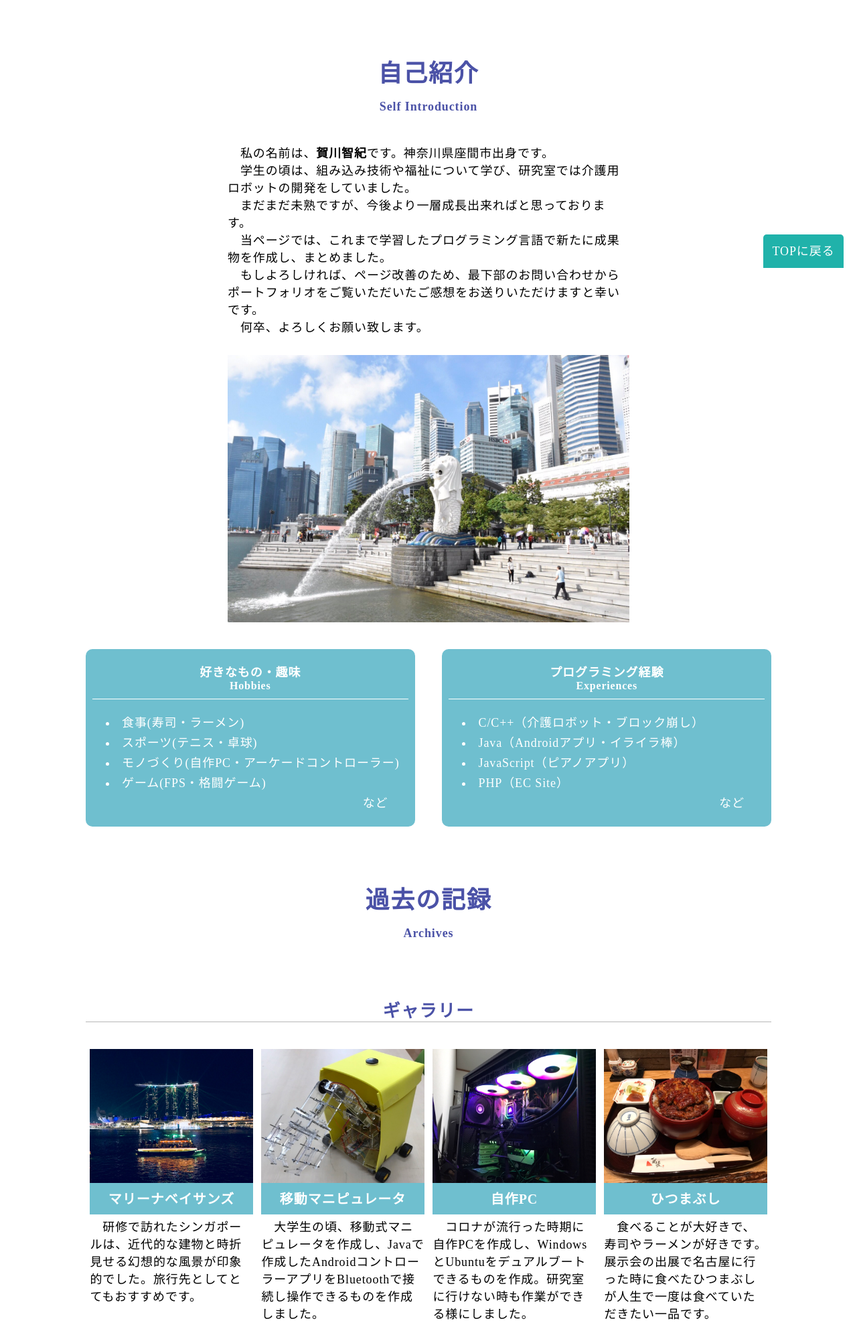
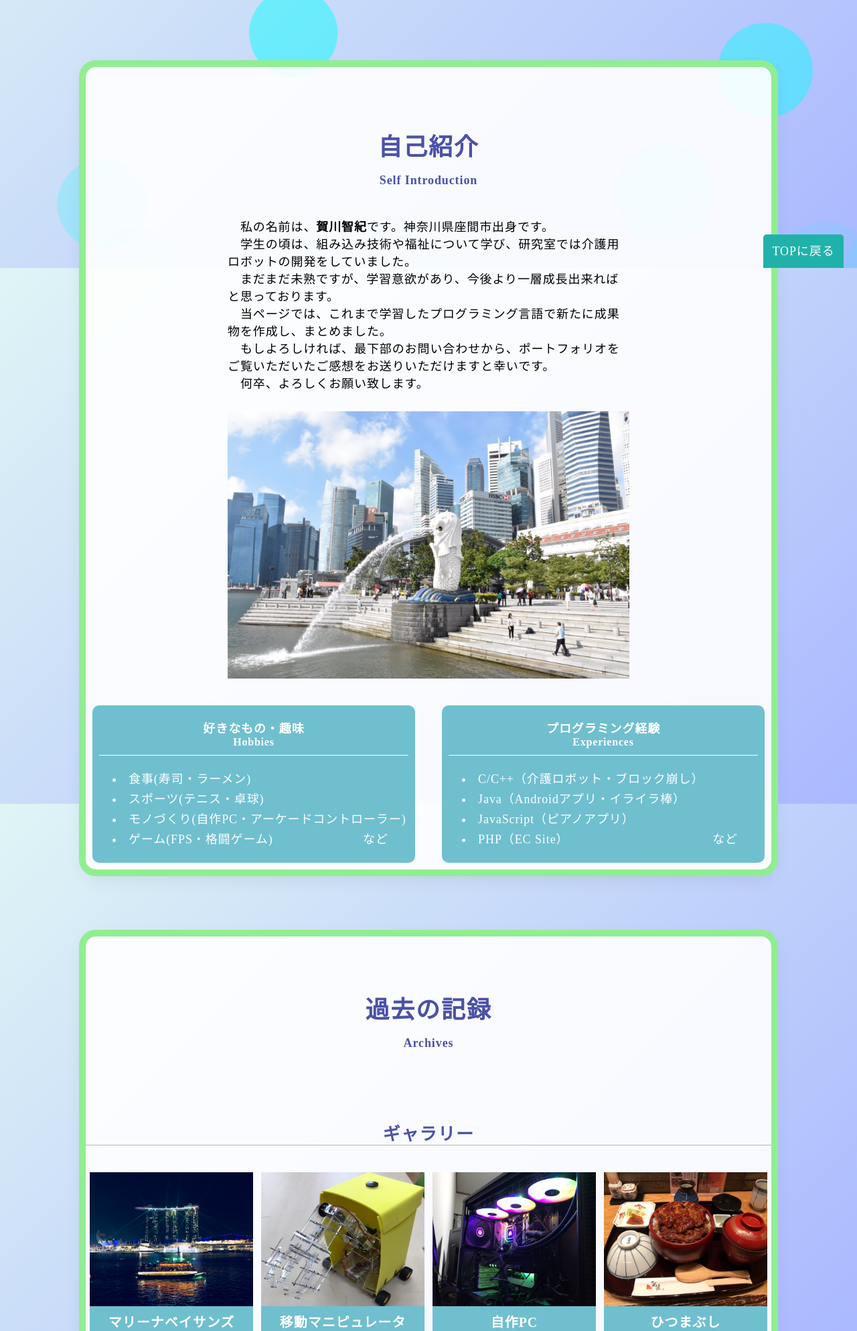
Before and after one commit to Tomoki-Kagawa/tomoki_kagawa_portfolio, a PHP site: page / in a window 1280 px wide. Shown: the part 400-2387 px from the top of the page at 67% size. Run offline with PHP 8.4, Linux system fonts and the light colour scheme; the visitor is signed in with stand-in values (Sample User, id 1); some libraries are stand-ins or nearby versions.

Commit message:
animation

```diff
--- a/htdocs/index.php
+++ b/htdocs/index.php
@@ -44,16 +44,32 @@ require_once './PHPMailer/src/SMTP.php';
     <!--メイン画像-->
     <div class="main"></div>
 
+    <!--背景アニメーション-->
+    <div class="animation">
+      <span></span>
+      <span></span>
+      <span></span>
+      <span></span>
+      <span></span>
+      <span></span>
+      <span></span>
+      <span></span>
+      <span></span>
+      <span></span>
+      <span></span>
+      <span></span>
+    </div>
+
     <!--自己紹介-->
-    <div class="self_introduction container" id="self-introduction">
+    <div class="self_introduction container scroll" id="self-introduction">
       <div class="intro">
         <h2 class="Japanese">自己紹介<br><span class="English">Self Introduction</span></h2>
         <div class="explanation">
           <p>　私の名前は、<span class="bold">賀川智紀</span>です。神奈川県座間市出身です。</p>
           <p>　学生の頃は、組み込み技術や福祉について学び、研究室では介護用ロボットの開発をしていました。</p>
-          <p>　まだまだ未熟ですが、今後より一層成長出来ればと思っております。</p>
+          <p>　まだまだ未熟ですが、学習意欲があり、今後より一層成長出来ればと思っております。</p>
           <p>　当ページでは、これまで学習したプログラミング言語で新たに成果物を作成し、まとめました。</p>
-          <p>　もしよろしければ、ページ改善のため、最下部のお問い合わせからポートフォリオをご覧いただいたご感想をお送りいただけますと幸いです。</p>
+          <p>　もしよろしければ、最下部のお問い合わせから、ポートフォリオをご覧いただいたご感想をお送りいただけますと幸いです。</p>
           <p>　何卒、よろしくお願い致します。</p>
         </div>
         <img src="./images/merlion.jpg" alt="merlion.jpg">
@@ -67,7 +83,7 @@ require_once './PHPMailer/src/SMTP.php';
             <li class="eat">食事(寿司・ラーメン)</li>
             <li class="sports">スポーツ(テニス・卓球)</li>
             <li class="make">モノづくり(<!--a href="#PC"-->自作PC<!--/a-->・<!--a href="#arcadecontroller"-->アーケードコントローラー<!--/a-->)</li>
-            <div class="etc_flex"><li class="game">ゲーム(FPS・格闘ゲーム)</li></div><div><li class="etc">など</li></div>
+            <div class="etc_flex"><li class="game">ゲーム(FPS・格闘ゲーム)</li><li class="etc">など</li></div>
           </ul>
         </div>
         <!--box2-->
@@ -77,18 +93,18 @@ require_once './PHPMailer/src/SMTP.php';
             <li class="C">C/C++（介護ロボット・<!--a href="#Arduino/C++"-->ブロック崩し<!--/a-->）</li>
             <li class="Java">Java（Androidアプリ・<!--a href="#Java"-->イライラ棒<!--/a-->）</li>
             <li class="JavaScript">JavaScript（<!--a href="#JavaScript"-->ピアノアプリ<!--/a-->）</li>
-            <div class="etc_flex"><li class="PHP">PHP（<!--a href="#PHP"-->EC Site<!--/a-->）</li></div><div><li class="etc">など</li></div>
+            <div class="etc_flex"><li class="PHP">PHP（<!--a href="#PHP"-->EC Site<!--/a-->）</li><li class="etc">など</li></div>
           </ul>
         </div>
       </div>
     </div>
     <!-- 実装サンプル-->
-    <div class="Sample container" id="Archives">
+    <div class="Sample container scroll" id="Archives">
       <h2 class="Japanese">過去の記録<br><span class="English">Archives</span></h2>
-    </div>
+    <!--/div-->
 
     <!--ギャラリー-->
-    <div class="gallery container scroll" id="gallery">
+    <div class="gallery scroll" id="gallery"><!--container-->
       <h3>ギャラリー</h3>
       <!--ギャラリー親-->
       <div class="gallery-parent">
@@ -98,7 +114,7 @@ require_once './PHPMailer/src/SMTP.php';
             <img src="./images/marina.jpg" alt="marina.jpg">
           </div>
           <h4 class="background-color"><span class="theme">マリーナベイサンズ</span></h4>
-          <p>　研修で訪れたシンガポールは、近代的な建物と時折見せる幻想的な風景が印象的でした。旅行先としてとてもおすすめです。</p>
+          <p>　研修で訪れたシンガポールは、近代的な建物と時折見せる幻想的な風景が印象に残りました。旅行先としてとてもおすすめです。</p>
         </div>
         <!--画像2-->
         <div class="gallery02 gallery-child">
@@ -122,16 +138,16 @@ require_once './PHPMailer/src/SMTP.php';
             <img src="./images/eel.jpg" alt="eel.jpg">
           </div>
           <h4 class="background-color"><span class="theme">ひつまぶし</span></h4>
-          <p>　食べることが大好きで、寿司やラーメンが好きです。展示会の出展で名古屋に行った時に食べたひつまぶしが人生で一度は食べていただきたい一品です。</p>
+          <p>　食べることが大好きで、寿司やラーメンが好きです。展示会の出展で名古屋に行った時に食べたひつまぶしが人生で一番おいしかったです。</p>
         </div>
       </div>
     </div>
 
     <!--成果物-->
-    <div class="deliverable container">
+    <div class="deliverable"><!--container-->
       <h3 class="scroll" id="training">成果物</h3>
       <p>画像をクリックすることで説明ページに移動することが出来ます</p>
-      <p>コードは<a href="https://github.com/Tomoki-Kagawa/tomoki_kagawa_portfolio" target="_blank" class="git">
+      <p>コードは<a href="https://github.com/Tomoki-Kagawa/dc_work_itebina_kagawa_portfolio" target="_blank" class="git">
         github</a>からご覧いただけますと幸いです。</p>
       <div class="swiper swiper-container">
         <div class="swiper-wrapper">
@@ -177,6 +193,7 @@ require_once './PHPMailer/src/SMTP.php';
         <div class="swiper-button-prev"></div>
         <div class="swiper-button-next"></div>
       </div>
+    </div>
     </div>
     <script>
       const swiper = new Swiper(".swiper", {
@@ -283,7 +300,7 @@ function emailSend($name,$email,$inquiry,$impression){
   $subject="PortFolio:".$name."様からお問い合わせです";
   $message=$name."様からお問い合わせです。".PHP_EOL."メールアドレス：".$email.PHP_EOL."お問い合わせ内容：".$inquiry.PHP_EOL."PortFolioを見た感想：".$impression;
   $from_subject="PortFolio:お問い合わせ控え";
-  $from_message=$name."様お問い合わせいただきありがとうございます。".PHP_EOL."下記の内容でお問い合わせしました。".PHP_EOL."--".PHP_EOL.$message.PHP_EOL."--";
+  $from_message=$name."様お問い合わせいただきありがとうございます。".PH_EOL."下記の内容でお問い合わせしました。".PHP_EOL."--".PHP_EOL.$message.PHP_EOL."--";
 
   mb_language('Japanese');
   mb_internal_encoding('UTF-8');
--- a/htdocs/style.css
+++ b/htdocs/style.css
@@ -9,6 +9,10 @@ body {
     display: flex;
     flex-direction: column;
     min-height: 100vh;
+
+    background: linear-gradient(135deg, #dff5f5, #aab8ff);
+    background-attachment: fixed;
+    color: #333;
 }
 html {
     scroll-behavior: smooth;
@@ -33,6 +37,127 @@ div {
 /*背景色*/
 .background-color{
     background-color: #6fbfcf;
+}
+
+
+/*背景アニメーション*/
+.animation{
+    position: fixed;
+    width: 100%;
+    height: 100%;
+    overflow: hidden;
+    top: 0;
+    left: 0;
+    z-index: -1;
+}
+/*背景の円*/
+.animation span {
+    position: absolute;
+    display: block;
+    border-radius: 50%;
+    background: rgba(0, 255, 255, 0.8);
+    animation: float 20s linear infinite;
+}
+
+.animation span:nth-child(1) {
+    width: 130px;
+    height: 130px;
+    left: 10%;
+    animation-duration: 8s;
+    animation-delay: -2s;
+}
+.animation span:nth-child(2) {
+    width: 120px;
+    height: 120px;
+    left: 30%;
+    animation-duration: 9s;
+    animation-delay: -3s;
+}
+.animation span:nth-child(3) {
+    width: 150px;
+    height: 150px;
+    left: 3%;
+    animation-duration: 6s;
+    animation-delay: -4s;
+}
+.animation span:nth-child(4) {
+    width: 130px;
+    height: 130px;
+    left: 80%;
+    animation-duration: 8s;
+    animation-delay: -5s;
+}
+.animation span:nth-child(5) {
+    width: 140px;
+    height: 140px;
+    left: 70%;
+    animation-duration: 7s;
+    animation-delay: -2s;
+}
+.animation span:nth-child(6) {
+    width: 140px;
+    height: 140px;
+    left: 90%;
+    animation-duration: 7s;
+    animation-delay: -1s;
+}
+.animation span:nth-child(7) {
+    width: 130px;
+    height: 130px;
+    left: 5%;
+    animation-duration: 8s;
+    animation-delay: -3s;
+}
+.animation span:nth-child(8) {
+    width: 120px;
+    height: 120px;
+    left: 25%;
+    animation-duration: 9s;
+    animation-delay: -7s;
+}
+.animation span:nth-child(9) {
+    width: 150px;
+    height: 150px;
+    left: 40%;
+    animation-duration: 6s;
+    animation-delay: -6s;
+}
+.animation span:nth-child(10) {
+    width: 130px;
+    height: 130px;
+    left: 75%;
+    animation-duration: 8s;
+    animation-delay: -9s;
+}
+.animation span:nth-child(11) {
+    width: 140px;
+    height: 140px;
+    left: 92%;
+    animation-duration: 7s;
+    animation-delay: -5s;
+}
+.animation span:nth-child(12) {
+    width: 140px;
+    height: 140px;
+    left: 98%;
+    animation-duration: 7s;
+    animation-delay: -8s;
+}
+
+/*アニメーション*/
+@keyframes float {
+0% {
+        transform: translateY(100vh) translateX(0) scale(1);
+        opacity: 0;
+    }
+    50% {
+        transform: translateY(50vh) translateX(60px) scale(1.1);
+        opacity: 0.6;
+    }
+    100% {
+        transform: translateY(-10vh) translateX(-20px) scale(1.2);
+        opacity: 0;
+    }
 }
 
 /*------------------------
@@ -201,7 +326,15 @@ summary span p{
     width: 1024px;
     max-width: 90%;
     text-align: center;
-    margin: 0 auto;
+    margin: 100px auto 0px;
+
+      /* 追加 */
+    background: rgba(255, 255, 255, 0.9);
+    padding: 10px;
+    border-radius: 15px;
+    box-shadow: 0 10px 30px rgba(0,0,0,0.1);
+    outline: 10px lightgreen solid;
+    /* lightsalmon  lightseagreen */
 }
 
 /*自己紹介・日本語*/
@@ -333,8 +466,7 @@ summary span p{
 
 /*実装サンプル周り*/
 .Sample {
-    padding: 80px 0;
-    margin: 0 auto;
+    padding: 80px 0 0;
 }
 
 /*実装サンプル・日本語*/
@@ -356,6 +488,7 @@ summary span p{
 ------------------------*/
 /*ギャラリー見出し*/
 .gallery h3 {
+    margin-top: 100px;
     text-align: center;
     font-size:26px;
     color: #4B52A7;
```
Also changed, not shown: other parts of htdocs/style.css (+20 -32 lines), htdocs/Arcadecontroller.html (+24 -8 lines), htdocs/C++.html (+27 -13 lines), htdocs/Java.html (+25 -9 lines), htdocs/JavaScript.html (+26 -13 lines), htdocs/PHP.html (+25 -13 lines), htdocs/Wordpress.html (+22 -7 lines).
